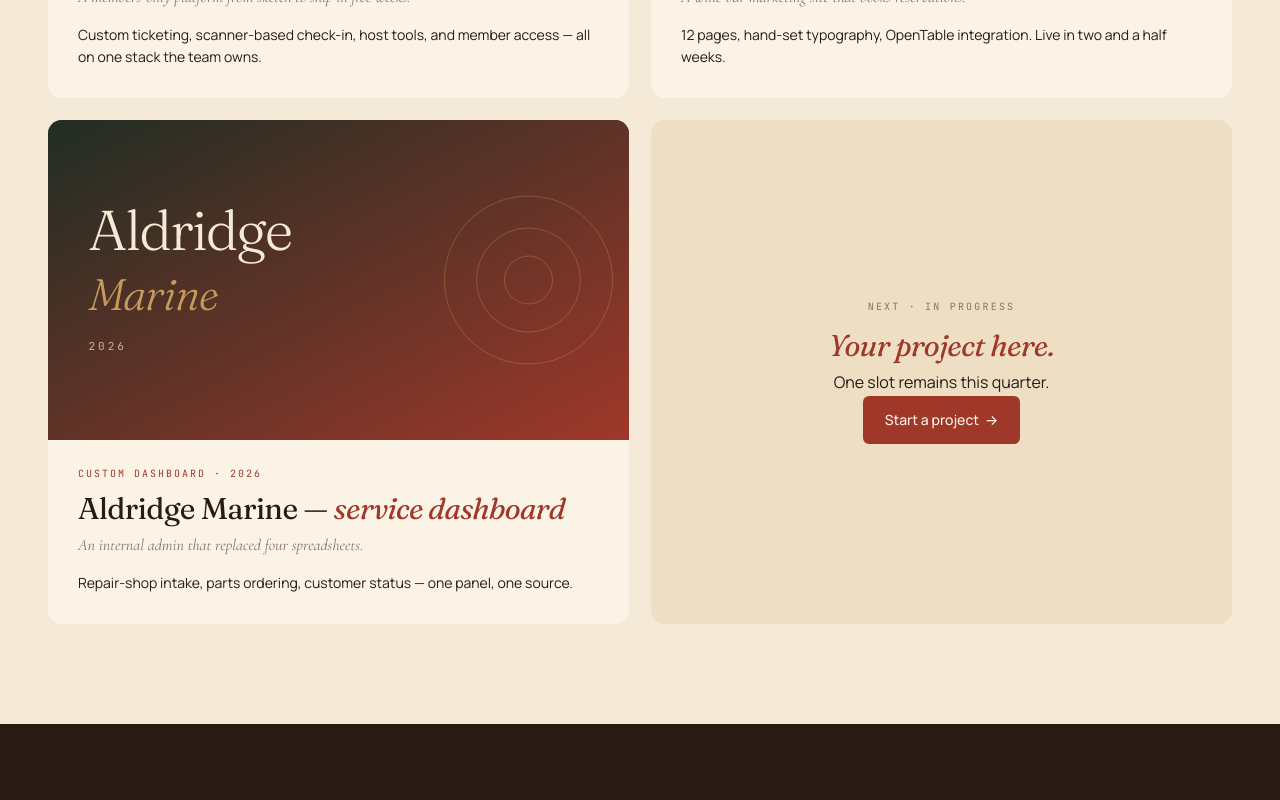
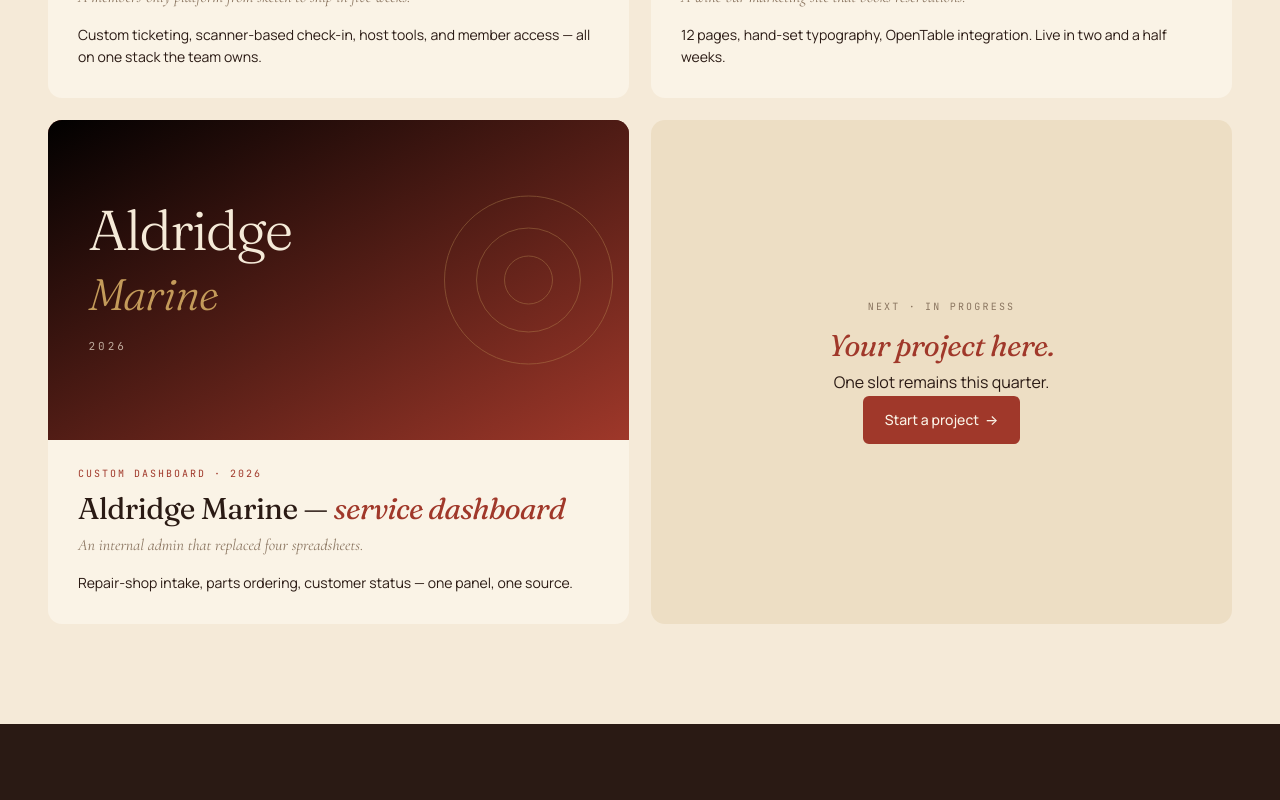
Before and after one commit to Sidppatel/SVYNE-frontend, a React (Vite) app: page /work in a window 1280 px wide. Shown: the part 1200-2000 px from the top of the page. Built offline with nearby package versions, Linux system fonts and the light colour scheme.

Commit message:
feat: implement work case studies content, svg tiles, and layout components with associated styles

```diff
--- a/src/components/layout/Footer.tsx
+++ b/src/components/layout/Footer.tsx
@@ -12,7 +12,7 @@ export function Footer() {
         <div className="footer-top">
           <div>
             <div className="footer-mark">
-              <SparkMark size={34} color="#B8443A" stroke={7} />
+              <SparkMark size={34} color="var(--color-sienna-bright)" stroke={7} />
               <Wordmark />
             </div>
             <p className="footer-tag">{STUDIO.tagline} {STUDIO.description}</p>
--- a/src/components/ui/SparkMark.tsx
+++ b/src/components/ui/SparkMark.tsx
@@ -4,7 +4,7 @@ type Props = {
   stroke?: number
 }
 
-export function SparkMark({ size = 26, color = '#A0382A', stroke = 7 }: Props) {
+export function SparkMark({ size = 26, color = 'var(--color-sienna)', stroke = 7 }: Props) {
   return (
     <svg
       viewBox="0 0 100 100"
--- a/src/components/ui/WorkTileSvg.tsx
+++ b/src/components/ui/WorkTileSvg.tsx
@@ -30,7 +30,7 @@ export function WorkTileSvg({ grad, title, year, idx }: Props) {
         fontFamily="Fraunces, serif"
         fontSize="56"
         fontWeight="300"
-        fill="#F5EAD8"
+        fill="var(--color-parchment)"
         letterSpacing="-2"
       >
         {first}
@@ -42,7 +42,7 @@ export function WorkTileSvg({ grad, title, year, idx }: Props) {
         fontStyle="italic"
         fontSize="44"
         fontWeight="300"
-        fill="#C49B5A"
+        fill="var(--color-gold)"
         letterSpacing="-1"
       >
         {rest}
@@ -52,13 +52,13 @@ export function WorkTileSvg({ grad, title, year, idx }: Props) {
         y="230"
         fontFamily="JetBrains Mono, monospace"
         fontSize="11"
-        fill="#F5EAD8"
+        fill="var(--color-parchment)"
         opacity="0.7"
         letterSpacing="3"
       >
         {year.toUpperCase()}
       </text>
-      <g stroke="#C49B5A" strokeWidth="1" opacity="0.35" fill="none">
+      <g stroke="var(--color-gold)" strokeWidth="1" opacity="0.35" fill="none">
         <circle cx="490" cy="160" r="84" />
         <circle cx="490" cy="160" r="52" />
         <circle cx="490" cy="160" r="24" />
--- a/src/content/work.ts
+++ b/src/content/work.ts
@@ -15,7 +15,7 @@ export const CASE_STUDIES: CaseStudy[] = [
     timeline: '5 weeks',
     tier: 'Custom ($8K–25K)',
     stack: 'Next.js · Supabase · Stripe',
-    grad: ['#A0382A', '#2A1A14'],
+    grad: ['var(--color-sienna)', 'var(--color-ink)'],
     body: [
       {
         kind: 'p',
@@ -55,7 +55,7 @@ export const CASE_STUDIES: CaseStudy[] = [
     timeline: '2.5 weeks',
     tier: 'Foundation ($3.5K–6K)',
     stack: 'Next.js · OpenTable · Cloudinary',
-    grad: ['#3D2820', '#8A7560'],
+    grad: ['var(--color-ink-soft)', 'var(--color-sepia)'],
     body: [
       {
         kind: 'p',
@@ -84,7 +84,7 @@ export const CASE_STUDIES: CaseStudy[] = [
     timeline: '7 weeks',
     tier: 'Custom ($8K–25K)',
     stack: 'Next.js · Postgres · Twilio',
-    grad: ['#1F2D24', '#A0382A'],
+    grad: ['var(--color-forest)', 'var(--color-sienna)'],
     body: [
       {
         kind: 'p',
--- a/src/styles/components.css
+++ b/src/styles/components.css
@@ -3,7 +3,7 @@
     position: sticky;
     top: 0;
     z-index: 50;
-    background: rgba(245, 234, 216, 0.88);
+    background: var(--color-parchment-glass);
     backdrop-filter: blur(14px);
     border-bottom: 1px solid var(--color-parchment-darker);
   }
@@ -77,7 +77,7 @@
   .nav-cta:hover {
     background: var(--color-sienna);
     transform: translateY(-1px);
-    box-shadow: 0 8px 20px -8px rgba(160, 56, 42, 0.45);
+    box-shadow: 0 8px 20px -8px var(--color-sienna-glow);
   }
   .nav-cta .arr {
     display: inline-block;
@@ -228,7 +228,7 @@
   .btn-primary:hover {
     background: var(--color-sienna-deep);
     transform: translateY(-2px);
-    box-shadow: 0 12px 28px -10px rgba(160, 56, 42, 0.5);
+    box-shadow: 0 12px 28px -10px var(--color-sienna-deep-glow);
   }
   .btn-secondary {
     background: transparent;
@@ -261,7 +261,7 @@
     width: 700px;
     height: 700px;
     border-radius: 50%;
-    background: radial-gradient(circle, rgba(160, 56, 42, 0.07), transparent 65%);
+    background: radial-gradient(circle, var(--color-sienna-faint), transparent 65%);
     pointer-events: none;
     z-index: 0;
   }
@@ -367,7 +367,7 @@
   .pillar.clickable { cursor: pointer; }
   .pillar.clickable:hover {
     transform: translateY(-4px);
-    box-shadow: 0 20px 40px -22px rgba(42, 26, 20, 0.2);
+    box-shadow: 0 20px 40px -22px var(--color-ink-glow);
     border-color: var(--color-parchment-darker);
   }
   .pillar-num {
@@ -458,7 +458,7 @@
   }
   .work-tile:hover {
     transform: translateY(-6px);
-    box-shadow: 0 24px 48px -22px rgba(42, 26, 20, 0.22);
+    box-shadow: 0 24px 48px -22px var(--color-ink-glow);
   }
   .work-img {
     height: 320px;
@@ -682,9 +682,10 @@
   }
 
   .footer {
-    background: var(--color-ink);
+    background: var(--color-ink-soft);
     color: var(--color-parchment);
     padding: 80px 48px 40px;
+    border-top: 1px solid var(--color-parchment-faint);
   }
   .footer-inner {
     max-width: 1320px;
@@ -695,7 +696,7 @@
     grid-template-columns: 2fr 1fr 1fr 1fr;
     gap: 56px;
     padding-bottom: 60px;
-    border-bottom: 1px solid var(--color-ink-soft);
+    border-bottom: 1px solid var(--color-parchment-soft);
   }
   .footer-mark {
     font-family: var(--font-display);
--- a/src/styles/index.css
+++ b/src/styles/index.css
@@ -15,6 +15,16 @@
   --color-sepia: #8A7560;
   --color-sepia-light: #B8A488;
   --color-gold: #C49B5A;
+  --color-forest: #1F2D24;
+  --color-parchment-glass: rgba(245, 234, 216, 0.88);
+  --color-sienna-faint: rgba(160, 56, 42, 0.07);
+  --color-gold-faint: rgba(255, 217, 163, 0.15);
+  --color-sienna-glow: rgba(160, 56, 42, 0.45);
+  --color-sienna-deep-glow: rgba(160, 56, 42, 0.5);
+  --color-ink-glow: rgba(42, 26, 20, 0.22);
+  --color-parchment-soft: rgba(245, 234, 216, 0.1);
+  --color-parchment-faint: rgba(245, 234, 216, 0.05);
+  --color-white-soft: rgba(255, 255, 255, 0.18);
 
   --font-display: "Fraunces", serif;
   --font-sans: "Manrope", -apple-system, sans-serif;
--- a/src/styles/pages.css
+++ b/src/styles/pages.css
@@ -124,7 +124,7 @@
   }
   .pkg:hover {
     transform: translateY(-4px);
-    box-shadow: 0 24px 44px -22px rgba(42, 26, 20, 0.22);
+    box-shadow: 0 24px 44px -22px var(--color-ink-glow);
   }
   .pkg.featured {
     background: var(--color-ink);
@@ -335,7 +335,7 @@
     right: -10%;
     width: 460px;
     height: 460px;
-    background: radial-gradient(circle, rgba(255, 217, 163, 0.15), transparent 70%);
+    background: radial-gradient(circle, var(--color-gold-faint), transparent 70%);
     pointer-events: none;
   }
   .bw-label {
@@ -366,7 +366,7 @@
     align-items: center;
     gap: 32px;
     padding: 24px 0;
-    border-top: 1px solid rgba(255, 255, 255, 0.18);
+    border-top: 1px solid var(--color-white-soft);
     position: relative;
     z-index: 1;
     cursor: pointer;
@@ -772,7 +772,7 @@
   .form-submit:hover {
     background: var(--color-sienna-deep);
     transform: translateY(-2px);
-    box-shadow: 0 12px 28px -10px rgba(160, 56, 42, 0.5);
+    box-shadow: 0 12px 28px -10px var(--color-sienna-deep-glow);
   }
   .form-submit:disabled {
     opacity: 0.5;
```
